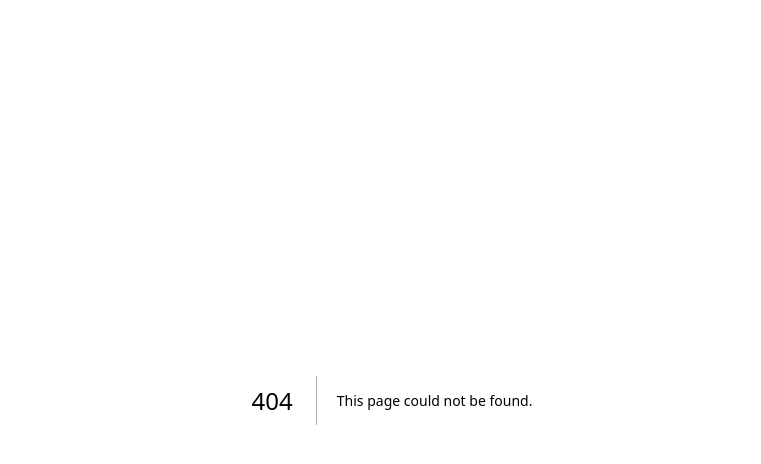
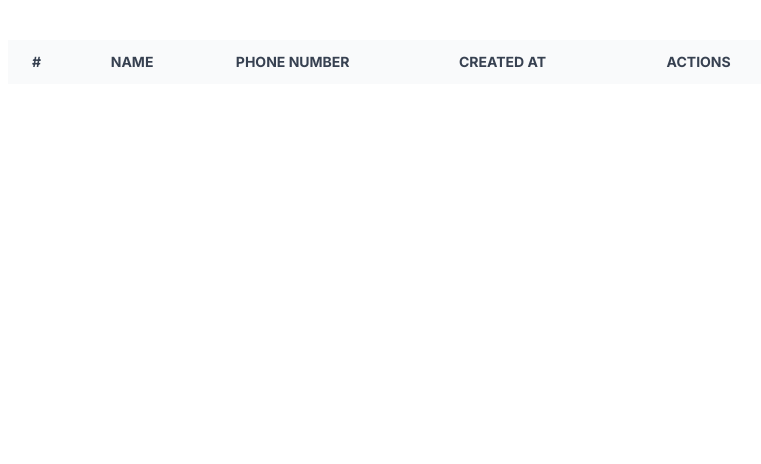
Before and after one commit to Ryuuutaaa/crud-with-typescript, a Next.js app: page /contacts in a window 1280 px wide. Before the commit this address had no page. Shown: the top 464 px of the page, without its empty margins (248-1009 px from the left). Built offline with nearby package versions, Linux system fonts and the light colour scheme.

Commit message:
add component table contact

```diff
--- /dev/null
+++ b/app/contacts/page.tsx
@@ -0,0 +1,12 @@
+import ContactTable from "@/components/contact-table";
+
+const Contacts = () => {
+  return (
+    <div className="max-w-screen-md mx-auto mt-5">
+      <div className="flex items-center justify-between gap-1 mb-5"></div>
+      <ContactTable />
+    </div>
+  );
+};
+
+export default Contacts;
--- /dev/null
+++ b/components/contact-table.tsx
@@ -0,0 +1,28 @@
+const ContactTable = () => {
+  return (
+    <div>
+      <table className="w-full text-sm text-left text-gray-500">
+        <thead className="text-sm text-gray-700 uppercase bg-gray-50">
+          <tr>
+            <th className="py-3 px-6">#</th>
+            <th className="py-3 px-6">Name</th>
+            <th className="py-3 px-6">Phone Number</th>
+            <th className="py-3 px-6">Created At</th>
+            <th className="py-3 px-6 text-center">Actions</th>
+          </tr>
+        </thead>
+        <tbody>
+          <tr>
+            <td className="py-3 px-6"></td>
+            <td className="py-3 px-6"></td>
+            <td className="py-3 px-6"></td>
+            <td className="py-3 px-6"></td>
+            <td></td>
+          </tr>
+        </tbody>
+      </table>
+    </div>
+  );
+};
+
+export default ContactTable;
```
